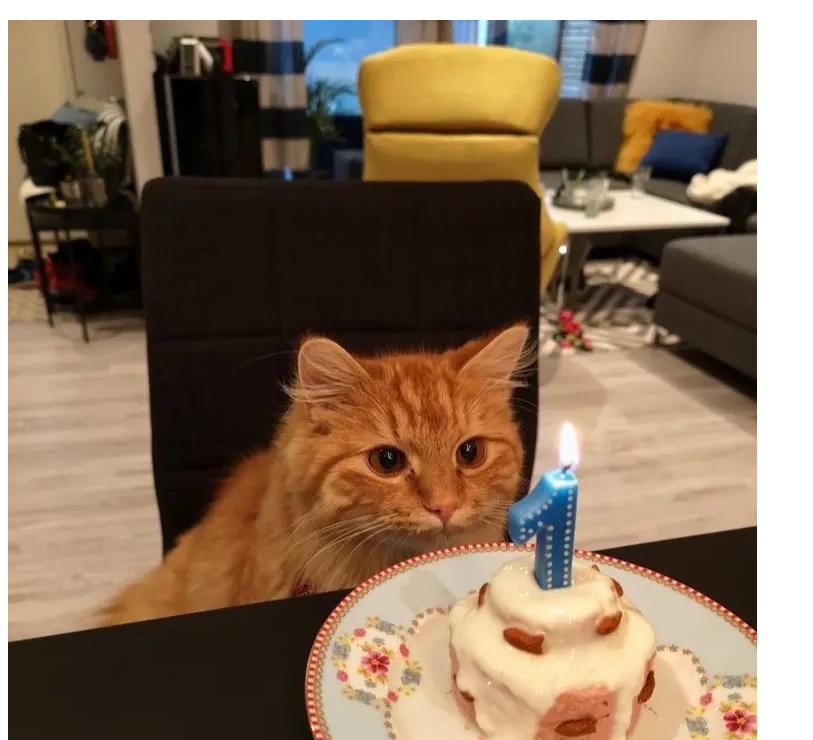
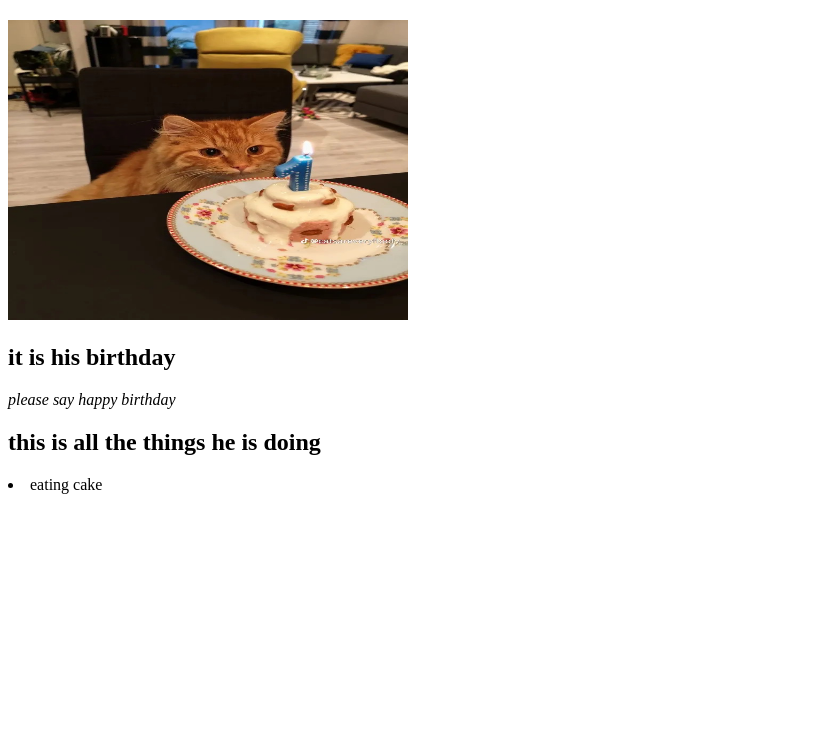
Before and after one commit to ildak-systems/ildak.github.io, a plain HTML site: page sam.html in a window 1280 px wide. Shown: the part 60-800 px from the top of the page, without its empty margins (0-813 px from the left). Drawn offline with Linux system fonts and the light colour scheme.

Commit message:
added image

```diff
--- a/sam.html
+++ b/sam.html
@@ -5,7 +5,7 @@
     </head>
     <body>
         <h1><strong>LOOK AT THIS CAT</strong></h1>
-        <img src="/images/cat birthday.jpg" alt="cute cat" title="this is a silly cat">
+        <img src="/images/cat birthday.jpg" alt="cute cat" title="this is a silly cat" width="400" height="300">
         <span><h2>it is his birthday</h2></span>
         <p><em>please say happy birthday</em></p>
         <h2>this is all the things he is doing</h2>
```
